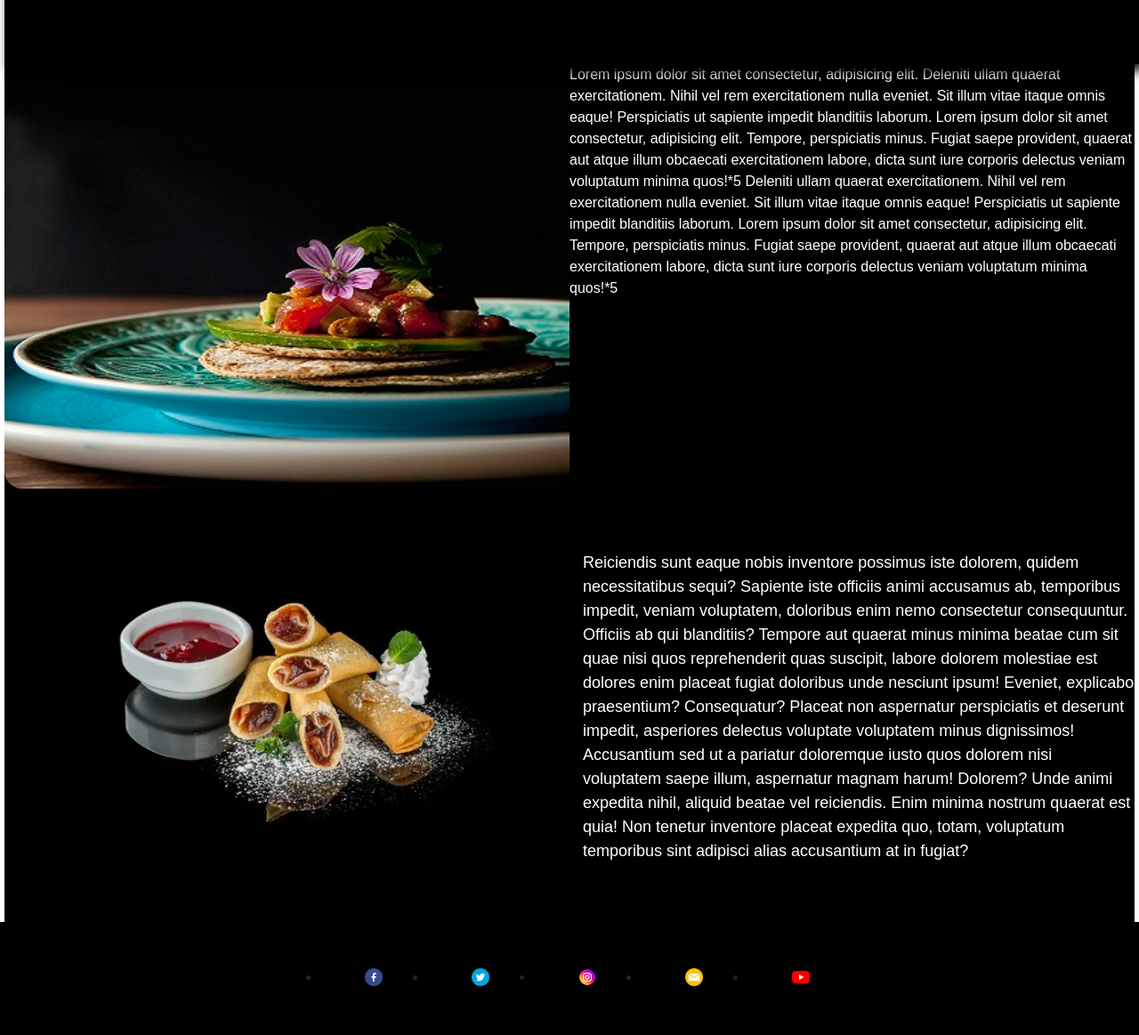
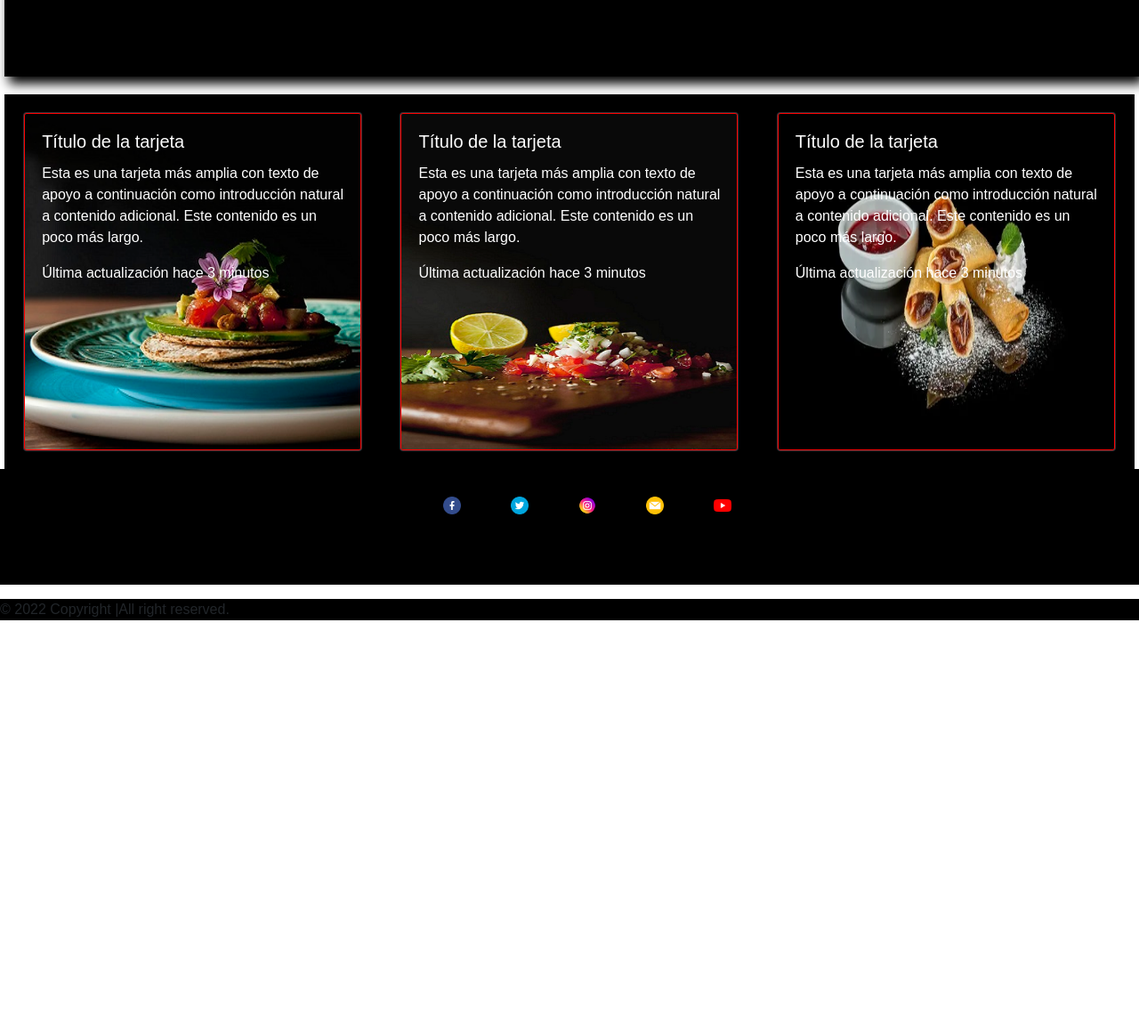
Before and after one commit to AnaSolF/ProHo, a plain HTML site: page index.html in a window 1280 px wide. Shown: the part 940-2103 px from the top of the page at 89% size. After the commit the page ends 1637 px from the top, so only its background shows below. Drawn offline with nearby package versions, Linux system fonts and the light colour scheme; a web font is replaced by a local one.

Commit message:
Cambio a cards. Eliminé sección 2 y párrafos

```diff
--- a/Style.css
+++ b/Style.css
@@ -13,10 +13,11 @@ body {
   background-color: black;
   color: white;
   text-align: center;
-  border: 1px solid red;
+  border-bottom: 2px solid red;
   padding: 30px;
   border-radius: 20px;
 }
+
 #container{
   margin-left: 5px;
   margin-top: 0px;
@@ -27,7 +28,7 @@ body {
   transition: all 0.3s ease-in-out;
 }
 
-#container :hover{
+#container:hover{
 transform: scale(1.1);
 box-shadow: 13px 15px 37px black;
 }
@@ -69,12 +70,13 @@ h1:hover{
   list-style-type: none;
   align-self: center;
   justify-content: center;
+  margin-bottom: 30px;
 }
 
 #Barra li{
   padding-bottom: 36px;
   padding-top: 50px;
-  padding-left: 0px;
+  padding-left: 10px;
   padding-right: 10px;
   list-style-type: none;
 }
@@ -88,48 +90,47 @@ h1:hover{
  #Barra li a:hover{
   color: red;
   background-color: rgb(232, 218, 218);
-
   padding: 10px;
   border-radius: 10px;
   transform: scale(1.1);
   box-sizing: content-box;
   font-size: larger;
-
 }
 
 #seccion1{
   display: flex;
   background-color: black;
+  margin-top: 20px;
   margin-left: 5px;
   margin-right: 5px;
+  justify-content: space-around;
   color: white;
   padding-bottom: 20px;
 }
 
-#seccion2{
-display: flex;
-background-color: black;
-margin-left: 5px;
-margin-right: 5px;
-padding-left: 20px;
-padding-bottom: 50px;
-color: white;
+.card{
+  margin-top: 20px;
 }
 
-#ParrafoImagen2{
-  display: flex;
-  margin-left: 10px;
-  font-size: large;
-  padding-top: 50px;
-  font-family: 'Alumni Sans Pinstripe', sans-serif;
-  font-size: large;
+.card-img{
+  border: 1px solid red;
+}
+
+.card:hover{
+  transform: scale(1.1);
+  box-shadow: 13px 15px 37px black;
+  border-radius: 10px;
 }
 
 footer{
   background-color: black;
   display: flex;
   flex-flow: row nowrap;
+}
 
+footer:hover{
+transform: scale(1.1);
+box-shadow: 13px 15px 37px black;
 }
 
 #foo{
@@ -139,24 +140,11 @@ padding-bottom: 50px;
 }
 
 #foo li {
-padding: 50px;
+padding: 28px;
+list-style-type: none;
 }
 
-
-#img1{
-align-self: center;
-border-radius: 20px;
-transition: 0.2s; ;
+#foo li:hover{
+  transform: scale(1.5);
+  box-shadow: 13px 15px 37px black;
 }
-
-#imgP1{
-  align-self: center;
-  border-radius: 20px;
-  transition: 0.3s;
-}
-
-#img1:hover,
-#imgP1:hover{
-transform: scale(1.3);
-border: 1px solid red;
-}
--- a/index.html
+++ b/index.html
@@ -58,29 +58,35 @@
             </div>
           </div>
     </div>
-
-
-
 </section>
 
 <section id="seccion1" >
-  <img id="imgP1" src="./Imagenes/Tapa de aguacate y tomate cn.jpg" alt="img" style="width: 50%;">
-  <p id="ParrafoImagen" style="width: 50%;">
-     Lorem ipsum dolor sit amet consectetur, adipisicing elit. Deleniti ullam quaerat exercitationem. Nihil vel rem exercitationem nulla eveniet. Sit illum vitae itaque omnis eaque! Perspiciatis ut sapiente impedit blanditiis laborum. Lorem ipsum dolor sit amet consectetur, adipisicing elit. Tempore, perspiciatis minus. Fugiat saepe provident, quaerat aut atque illum obcaecati exercitationem labore, dicta sunt iure corporis delectus veniam voluptatum minima quos!*5
-    Deleniti ullam quaerat exercitationem. Nihil vel rem exercitationem nulla eveniet. Sit illum vitae itaque omnis eaque! Perspiciatis ut sapiente impedit blanditiis laborum. Lorem ipsum dolor sit amet consectetur, adipisicing elit. Tempore, perspiciatis minus. Fugiat saepe provident, quaerat aut atque illum obcaecati exercitationem labore, dicta sunt iure corporis delectus veniam voluptatum minima quos!*5
-  </p>
+  <div class="card bg-dark text-white" style="width: 30%;">
+    <img src="./Imagenes/Tapa de aguacate y tomate cn.jpg" class="card-img" alt="..." style="height: 100% ;">
+    <div class="card-img-overlay">
+      <h5 class="card-title">Título de la tarjeta</h5>
+      <p class="card-text">Esta es una tarjeta más amplia con texto de apoyo a continuación como introducción natural a contenido adicional. Este contenido es un poco más largo.</p>
+      <p class="card-text">Última actualización hace 3 minutos</p>
+    </div>
+  </div>
 
-</section>
+  <div class="card bg-dark text-white" style="width: 30%;">
+    <img src="./Imagenes/Picada de tomate cn.jpg" class="card-img" alt="..." style= "height:100%;">
+    <div class="card-img-overlay">
+      <h5 class="card-title">Título de la tarjeta</h5>
+      <p class="card-text">Esta es una tarjeta más amplia con texto de apoyo a continuación como introducción natural a contenido adicional. Este contenido es un poco más largo.</p>
+      <p class="card-text">Última actualización hace 3 minutos</p>
+    </div>
+  </div>
 
-<section id="seccion2">
-  <img id="img1" src="./Imagenes/Pancake-rolls-jam-food-black-background_m.webp" alt="img1" style="width: 50%;">
-  <p id="ParrafoImagen2" style="width: 50%;">
-    Reiciendis sunt eaque nobis inventore possimus iste dolorem, quidem necessitatibus sequi? Sapiente iste officiis animi accusamus ab, temporibus impedit, veniam voluptatem, doloribus enim nemo consectetur consequuntur. Officiis ab qui blanditiis?
-    Tempore aut quaerat minus minima beatae cum sit quae nisi quos reprehenderit quas suscipit, labore dolorem molestiae est dolores enim placeat fugiat doloribus unde nesciunt ipsum! Eveniet, explicabo praesentium? Consequatur?
-    Placeat non aspernatur perspiciatis et deserunt impedit, asperiores delectus voluptate voluptatem minus dignissimos! Accusantium sed ut a pariatur doloremque iusto quos dolorem nisi voluptatem saepe illum, aspernatur magnam harum! Dolorem?
-    Unde animi expedita nihil, aliquid beatae vel reiciendis. Enim minima nostrum quaerat est quia! Non tenetur inventore placeat expedita quo, totam, voluptatum temporibus sint adipisci alias accusantium at in fugiat?
-    </p>
-
+  <div class="card bg-dark text-white" style="width: 30%;">
+    <img src="./Imagenes/Pancake-rolls-jam-food-black-background_m.webp" class="card-img" alt="..." style= "height: 100%;">
+    <div class="card-img-overlay">
+      <h5 class="card-title">Título de la tarjeta</h5>
+      <p class="card-text">Esta es una tarjeta más amplia con texto de apoyo a continuación como introducción natural a contenido adicional. Este contenido es un poco más largo.</p>
+      <p class="card-text">Última actualización hace 3 minutos</p>
+    </div>
+  </div>
 </section>
 <footer>
   <ul id="foo">
```
